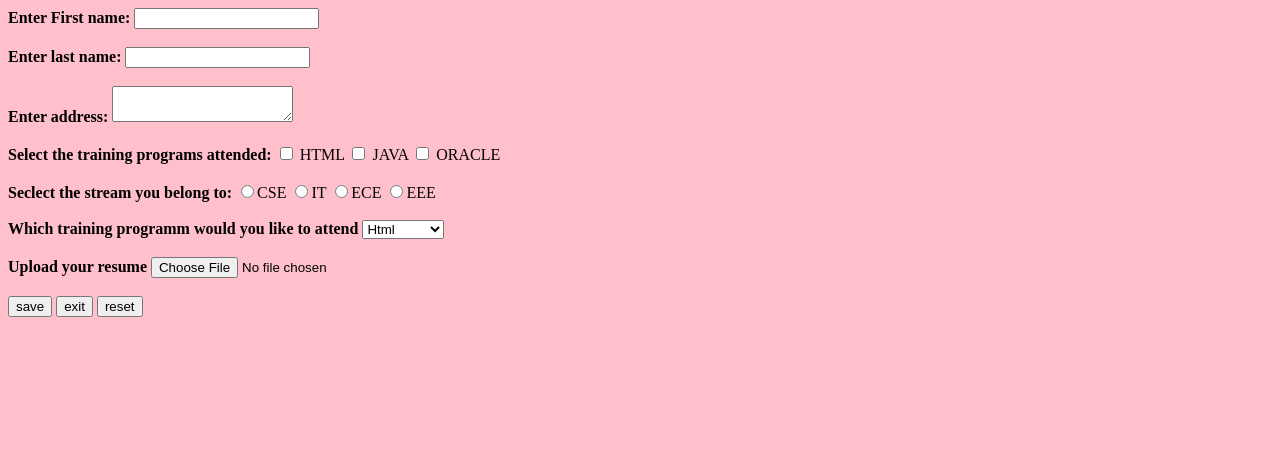
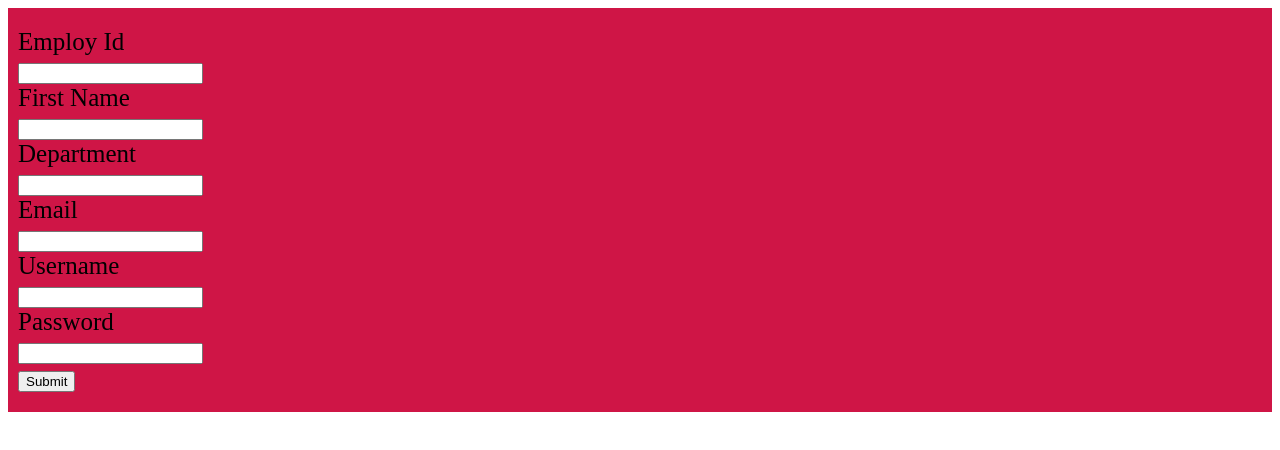
Before and after one commit to SwethaReddy25/IIHT, a plain HTML site: page form.html in a window 1280 px wide. Drawn offline with Linux system fonts and the light colour scheme.

Commit message:
nov30 assessment

```diff
--- a/form.html
+++ b/form.html
@@ -1,63 +1,62 @@
 <!DOCTYPE html>
-<html lang="en">
-<head>
-    <meta charset="UTF-8">
-    <meta http-equiv="X-UA-Compatible" content="IE=edge">
-    <meta name="viewport" content="width=device-width, initial-scale=1.0">
-    <title>Document</title>
+
+<html>
+
+    <head>
+
+        <Style>
+
+            .edata{
+
+                padding-top: 20px;
+
+                padding-bottom: 20px;
+
+                padding-left: 10px;
+
+                background-color: rgb(207, 21, 70);
 
 
-    <style>
 
-        form{
+            }
 
-        }
-        label{
+            form{
 
-        }
-    </style>
-</head>
-<body bgcolor="pink">
+                font-size:25px;
 
-<form name="form" action="store.html" method="post">
+            }
 
-    <label for="fname"><strong>Enter First name: </strong></label>
-    <input type="text" name="fname"><br><br>
+            form input{
 
-    <label for="lname"><strong>Enter last name:</strong></label>
-    <input type="text" name="lname"><br><br>
 
-    <label for="address"><strong>Enter address:</strong></label>
-    <textarea name="address" id="" ></textarea><br><br>
 
-    <label><strong>Select the training programs attended:</strong></label>
-        <input type="checkbox" name="html"><label for="html"> HTML</label>
-        <input type="checkbox" name="java"><label for="java"> JAVA</label>
-        <input type="checkbox" name="oracle"><label for="oracle"> ORACLE</label><br><br>
+            }
 
-    <label for="Branch"><strong>Seclect the stream you belong to:</strong></label>
-        <input type="radio" name="Branch" value="CSE">CSE
-        <input type="radio" name="Branch" value="IT">IT
-        <input type="radio" name="Branch" value="ECE">ECE
-        <input type="radio" name="Branch" value="EEE">EEE <br><br>
 
-    <label for="subjects"><strong>Which training programm would you like to attend</strong></label>
-    <select name="subjects" id="">
-        <option value="html">Html</option>
-        <option value="javascript">Javascript</option>
-        <option value="oracle">Oracle</option>
-    </select>
-    <br><br>
-    <label for="resume"><strong>Upload your resume</strong></label>
-    <input type="file" name="resume" id="">
 
-    <br><br>
+        </Style>
 
-    <input type="submit" value="save" name="save">
-    <button>exit</button>
-    <button>reset</button>
+    </head>
 
+<body>
+ <div class="edata">
+<form name="eform" action="store.html" method="POST">
+<lable for="empid">Employ Id</lable><br>
+ <input type="number" name="empid" id="eid" required> <br>
+ <lable for="firstnm">First Name</lable><br>
+<input type="text" name="name" id="name" required> <br>
+ <lable for="dept">Department</lable><br>
+ <input type="text" name="dept" id="dept" required> <br>
+ <lable for="email">Email</lable><br>
+ <input type="email" name="email" id="email" required> <br>
+ <lable for="usernm">Username</lable><br>
+<input type="text" name="username" id="username" required> <br>
+
+<lable for="pass">Password</lable><br>
+<input type="password" name="password" minlength="8" required id="password" pattern="^(?=.*[a-z])(?=.*[A-Z])(?=.*[0-9])(?=.*[!@#$%^&*_=+-]).{8,12}$"><br>
+<button type="submit">Submit</button>
 </form>
+</div>
 
 </body>
 </html>
```
